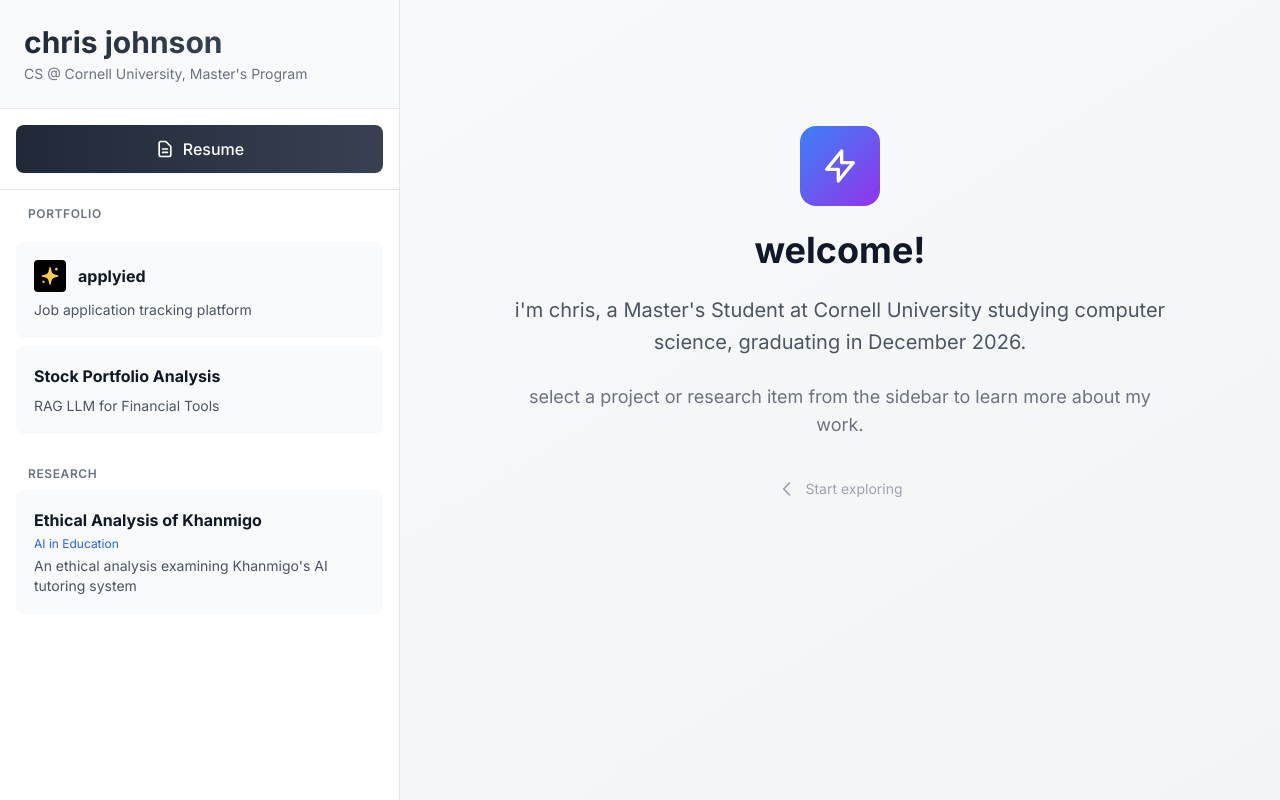
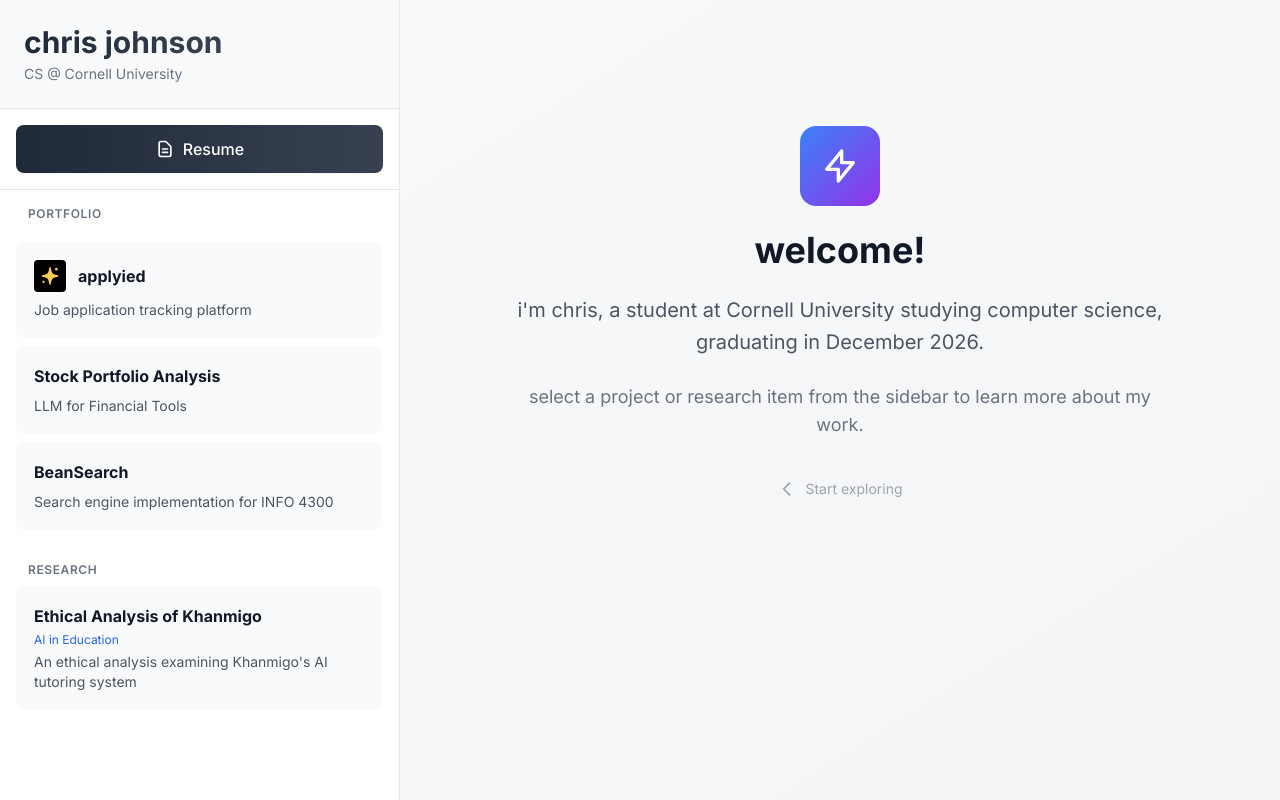
Before and after one commit to chrisrjohnson04/PersonalWebsite, a Next.js app: page / in a window 1280 px wide. Built offline with nearby package versions, Linux system fonts and the light colour scheme.

Commit message:
added beansearch

```diff
--- a/app/page.tsx
+++ b/app/page.tsx
@@ -45,9 +45,18 @@ const portfolioItems: PortfolioItem[] = [
     type: 'portfolio',
     title: 'Stock Portfolio Analysis',
     url: 'github.com/samparkk13/Stock-Portfolio-Analysis',
-    description: 'RAG LLM for Financial Tools',
+    description: 'LLM for Financial Tools',
     technologies: ['Python', 'OpenAI API', 'LangChain'],
-    details: 'Cornell University capstone project with 2 others.'
+    details: 'Cornell University capstone project with Sam Park and Lucas Guillet. Fine-tuned OpenAI API model to use Python tools that we created for stock portfolio analysis. Built a web app using Flask to interact with the LLM.'
+  },
+  {
+    id: 'portfolio-3',
+    type: 'portfolio',
+    title: 'BeanSearch',
+    url: 'http://4300showcase.infosci.cornell.edu:5244/',
+    description: 'Search engine implementation for INFO 4300',
+    technologies: ['Python', 'Information Retrieval', 'Flask'],
+    details: 'A search engine built for Cornell course INFO 4300 Language and Information. Used cosine similarity and Singular Value Decomposition (SVD) for document similarity. Prepared dataset of coffee beans and attached natural language documents to use for search engine.'
   }
 ]
 
@@ -85,7 +94,7 @@ export default function Home() {
           <h1 className="text-3xl font-bold bg-gradient-to-r from-gray-800 to-gray-600 bg-clip-text text-transparent mb-1">
             chris johnson
           </h1>
-          <p className="text-sm text-gray-500">CS @ Cornell University, Master's Program</p>
+          <p className="text-sm text-gray-500">CS @ Cornell University</p>
         </button>
 
         {/* Resume Button */}
@@ -194,7 +203,7 @@ export default function Home() {
                 </div>
                 <h2 className="text-4xl font-bold text-gray-900">welcome!</h2>
                 <p className="text-xl text-gray-600 leading-relaxed">
-                  i'm chris, a Master's Student at Cornell University studying computer science, graduating in December 2026.
+                  i'm chris, a student at Cornell University studying computer science, graduating in December 2026.
                 </p>
                 <p className="text-lg text-gray-500">
                   select a project or research item from the sidebar to learn more about my work.
@@ -217,7 +226,7 @@ export default function Home() {
                 <div className="flex-1">
                   <h1 className="text-4xl font-bold text-gray-900 mb-2">{selectedItem.title}</h1>
                   <a
-                    href={`https://${selectedItem.url}`}
+                    href={selectedItem.url.startsWith('http') ? selectedItem.url : `https://${selectedItem.url}`}
                     target="_blank"
                     rel="noopener noreferrer"
                     className="text-purple-600 hover:text-purple-700 font-medium inline-flex items-center gap-2 group"
@@ -261,7 +270,7 @@ export default function Home() {
                 <h1 className="text-4xl font-bold text-gray-900 mb-3">{selectedItem.title}</h1>
                 <p className="text-xl text-blue-600 font-medium mb-4">{selectedItem.topic}</p>
                 <a
-                  href={`https://${selectedItem.url}`}
+                  href={selectedItem.url.startsWith('http') ? selectedItem.url : `https://${selectedItem.url}`}
                   target="_blank"
                   rel="noopener noreferrer"
                   className="inline-flex items-center gap-2 px-5 py-2.5 bg-blue-600 text-white rounded-lg hover:bg-blue-700 transition-colors font-medium"
```
